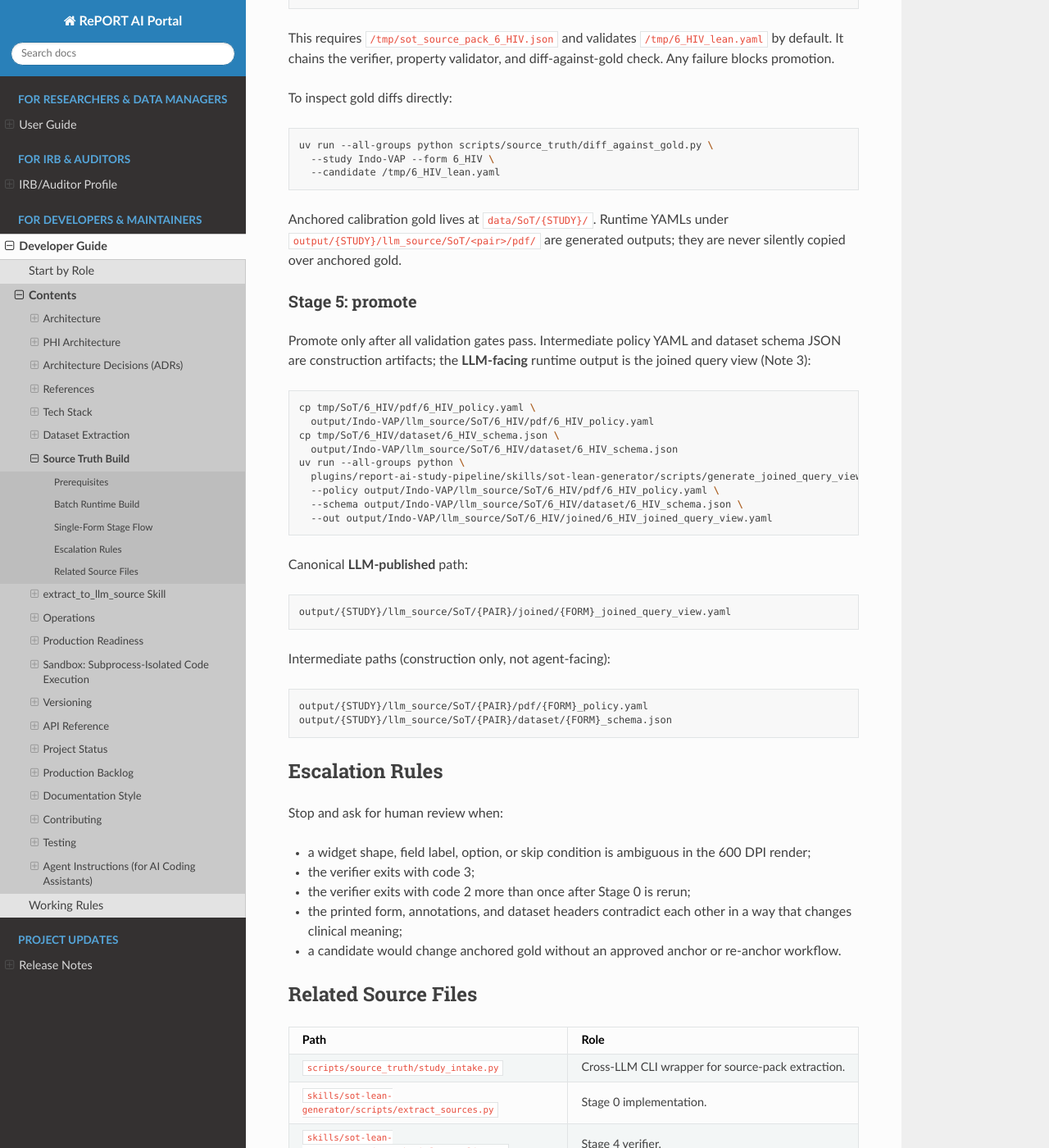
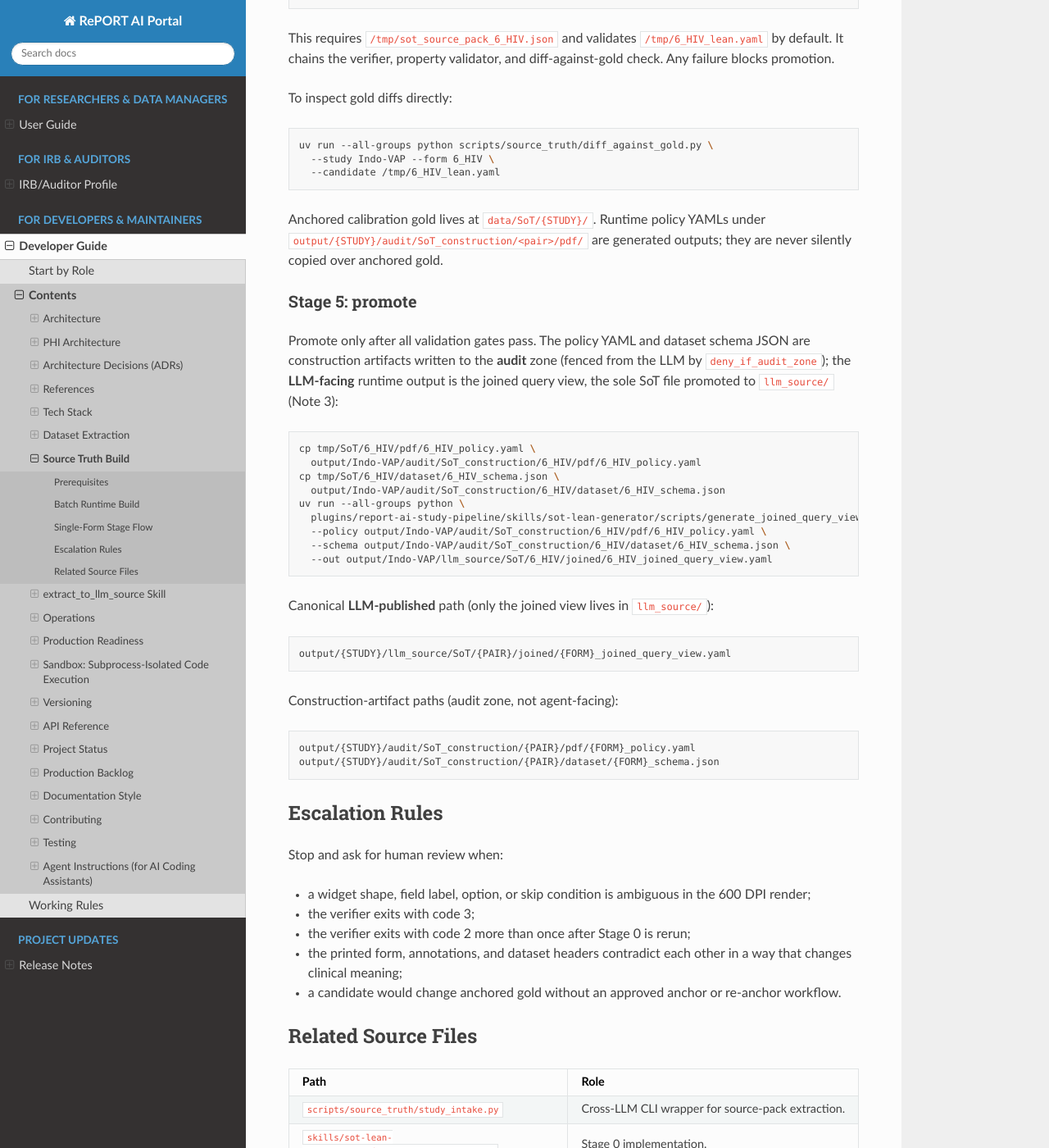
Before and after one commit to solomonsjoseph/RePORT-AI-Portal, a Sphinx documentation site: the page built from docs/sphinx/developer_guide/source_truth_build.rst, in a window 1280 px wide and 1400 px high, scrolled down 2747 px. Shown: the whole window at 82% size. Built offline with Sphinx 7.4.7 and the Read the Docs theme 3.1.0, drawn with Linux system fonts in a browser that asks for light colours.

Commit message:
fix(audit): round-3 sweep — broken Makefile target + SoT-layout doc drift (N3/N10)
The N3/N10 re-verification (round 2) caught residue the prior sweep missed:

- N3 (real bug): `make sot-verify-output` pointed --policy at
  llm_source/SoT/<pair>/pdf/, but generate_lean_outputs writes the policy to
  audit/SoT_construction/<pair>/pdf/ — so the target was broken. Fixed the path +
  the test asserting the old path (test_makefile_targets).
- N3 (doc drift): 6 Sphinx files (source_truth_build, architecture, tech_stack,
  decisions, operations, agents) described policy/schema as published under
  llm_source/SoT/<pair>/{pdf,dataset}/ — the pre-fencing layout. Corrected to
  audit/SoT_construction/<pair>/ with the joined view as the sole LLM-facing SoT
  artifact; build-time tmp/SoT/ paths left intact. sot_joined_view build comment
  updated likewise.
- N10: two remaining stale "13-assertion"/"13 verifier assertions" strings (the
  _cmd_verify docstring + a test module docstring) -> 16.

Full suite + doc-freshness green (PYTEST_EXIT=0).

```diff
--- a/docs/sphinx/developer_guide/operations.rst
+++ b/docs/sphinx/developer_guide/operations.rst
@@ -77,8 +77,10 @@ binding. Anchored calibration gold, when present, stays under
 
 **Outputs (LLM-facing):**
 ``output/{STUDY}/llm_source/SoT/{pair}/joined/{form}_joined_query_view.yaml``
-for each PDF-backed form that passes the checker. Intermediate policy/schema
-files under ``pdf/`` and ``dataset/`` are construction artifacts only.
+for each PDF-backed form that passes the checker — the only SoT artifact in
+``llm_source/``. The policy/schema construction artifacts are written to the
+audit zone under ``output/{STUDY}/audit/SoT_construction/{pair}/{pdf,dataset}/``
+(fenced from the LLM by ``deny_if_audit_zone``).
 
 **Re-run policy:** ``make sot-generate-all`` is idempotent and overwrites only
 after the generated candidate passes verification.
--- a/docs/sphinx/developer_guide/source_truth_build.rst
+++ b/docs/sphinx/developer_guide/source_truth_build.rst
@@ -161,41 +161,43 @@ To inspect gold diffs directly:
      --study Indo-VAP --form 6_HIV \
      --candidate /tmp/6_HIV_lean.yaml
 
-Anchored calibration gold lives at ``data/SoT/{STUDY}/``. Runtime YAMLs
-under ``output/{STUDY}/llm_source/SoT/<pair>/pdf/`` are generated outputs;
-they are never silently copied over anchored gold.
+Anchored calibration gold lives at ``data/SoT/{STUDY}/``. Runtime policy
+YAMLs under ``output/{STUDY}/audit/SoT_construction/<pair>/pdf/`` are
+generated outputs; they are never silently copied over anchored gold.
 
 Stage 5: promote
 ~~~~~~~~~~~~~~~~
 
-Promote only after all validation gates pass. Intermediate policy YAML and
-dataset schema JSON are construction artifacts; the **LLM-facing** runtime
-output is the joined query view (Note 3):
+Promote only after all validation gates pass. The policy YAML and dataset
+schema JSON are construction artifacts written to the **audit** zone (fenced
+from the LLM by ``deny_if_audit_zone``); the **LLM-facing** runtime output is
+the joined query view, the sole SoT file promoted to ``llm_source/`` (Note 3):
 
 .. code-block:: bash
 
    cp tmp/SoT/6_HIV/pdf/6_HIV_policy.yaml \
-     output/Indo-VAP/llm_source/SoT/6_HIV/pdf/6_HIV_policy.yaml
+     output/Indo-VAP/audit/SoT_construction/6_HIV/pdf/6_HIV_policy.yaml
    cp tmp/SoT/6_HIV/dataset/6_HIV_schema.json \
-     output/Indo-VAP/llm_source/SoT/6_HIV/dataset/6_HIV_schema.json
+     output/Indo-VAP/audit/SoT_construction/6_HIV/dataset/6_HIV_schema.json
    uv run --all-groups python \
      plugins/report-ai-study-pipeline/skills/sot-lean-generator/scripts/generate_joined_query_view.py \
-     --policy output/Indo-VAP/llm_source/SoT/6_HIV/pdf/6_HIV_policy.yaml \
-     --schema output/Indo-VAP/llm_source/SoT/6_HIV/dataset/6_HIV_schema.json \
+     --policy output/Indo-VAP/audit/SoT_construction/6_HIV/pdf/6_HIV_policy.yaml \
+     --schema output/Indo-VAP/audit/SoT_construction/6_HIV/dataset/6_HIV_schema.json \
      --out output/Indo-VAP/llm_source/SoT/6_HIV/joined/6_HIV_joined_query_view.yaml
 
-Canonical **LLM-published** path:
+Canonical **LLM-published** path (only the joined view lives in
+``llm_source/``):
 
 .. code-block:: text
 
    output/{STUDY}/llm_source/SoT/{PAIR}/joined/{FORM}_joined_query_view.yaml
 
-Intermediate paths (construction only, not agent-facing):
+Construction-artifact paths (audit zone, not agent-facing):
 
 .. code-block:: text
 
-   output/{STUDY}/llm_source/SoT/{PAIR}/pdf/{FORM}_policy.yaml
-   output/{STUDY}/llm_source/SoT/{PAIR}/dataset/{FORM}_schema.json
+   output/{STUDY}/audit/SoT_construction/{PAIR}/pdf/{FORM}_policy.yaml
+   output/{STUDY}/audit/SoT_construction/{PAIR}/dataset/{FORM}_schema.json
 
 Escalation Rules
 ----------------
--- a/docs/sphinx/developer_guide/tech_stack.rst
+++ b/docs/sphinx/developer_guide/tech_stack.rst
@@ -93,7 +93,9 @@ pdfplumber
 **What.** Layout-aware PDF extractor. **Why.** Previously used by the
 two-way PDF orchestrator for complex multi-section CRFs. **How.**
 Historical only; current PDF-derived metadata is reviewed into Source
-Truth policy YAMLs and published under ``llm_source/SoT/<pair>/``.
+Truth policy YAMLs (kept in the audit zone under
+``audit/SoT_construction/<pair>/pdf/``) and reaches the LLM only through the
+derived joined query view published under ``llm_source/SoT/<pair>/joined/``.
 
 PyYAML
 ~~~~~~
```
Also changed, not shown: docs/sphinx/developer_guide/agents.rst (+9 -6 lines), docs/sphinx/developer_guide/architecture.rst (+21 -12 lines), docs/sphinx/developer_guide/decisions.rst (+8 -4 lines), 5 other files.
